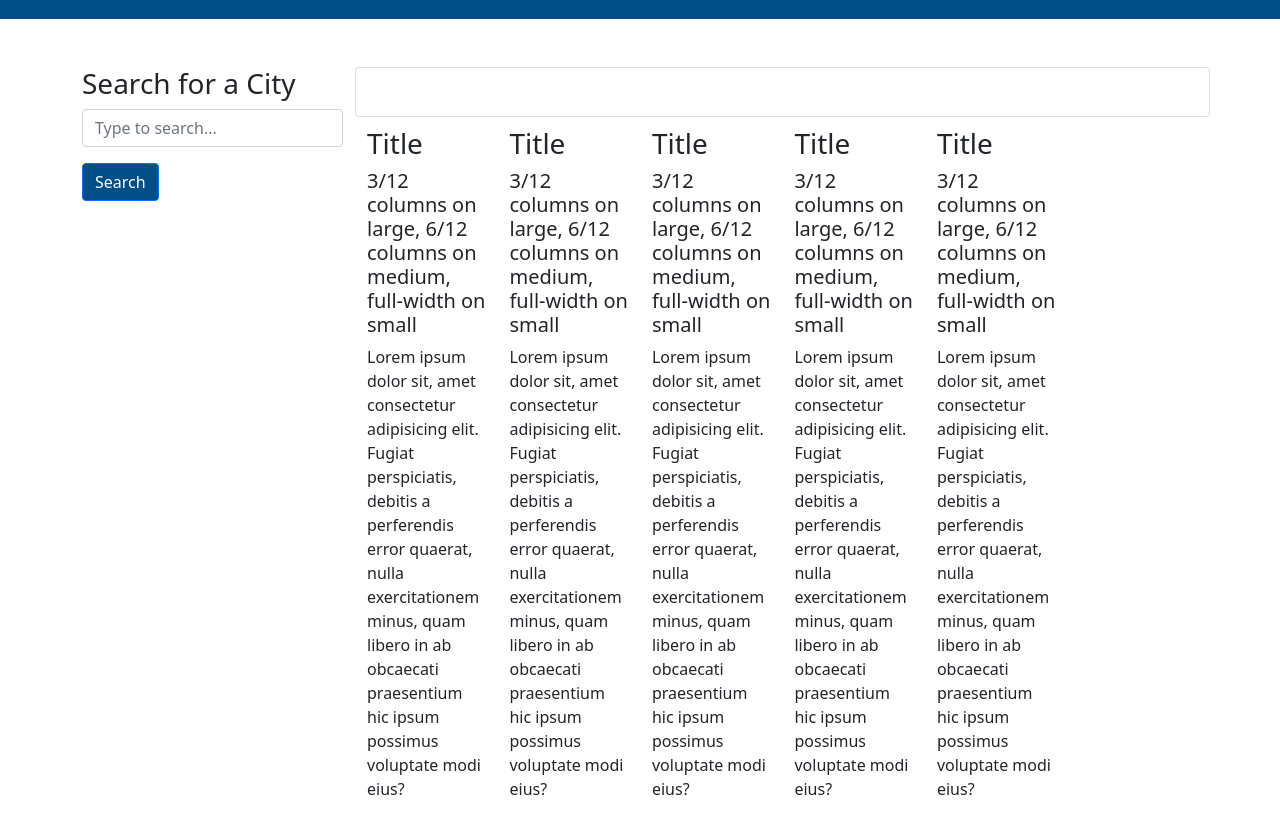
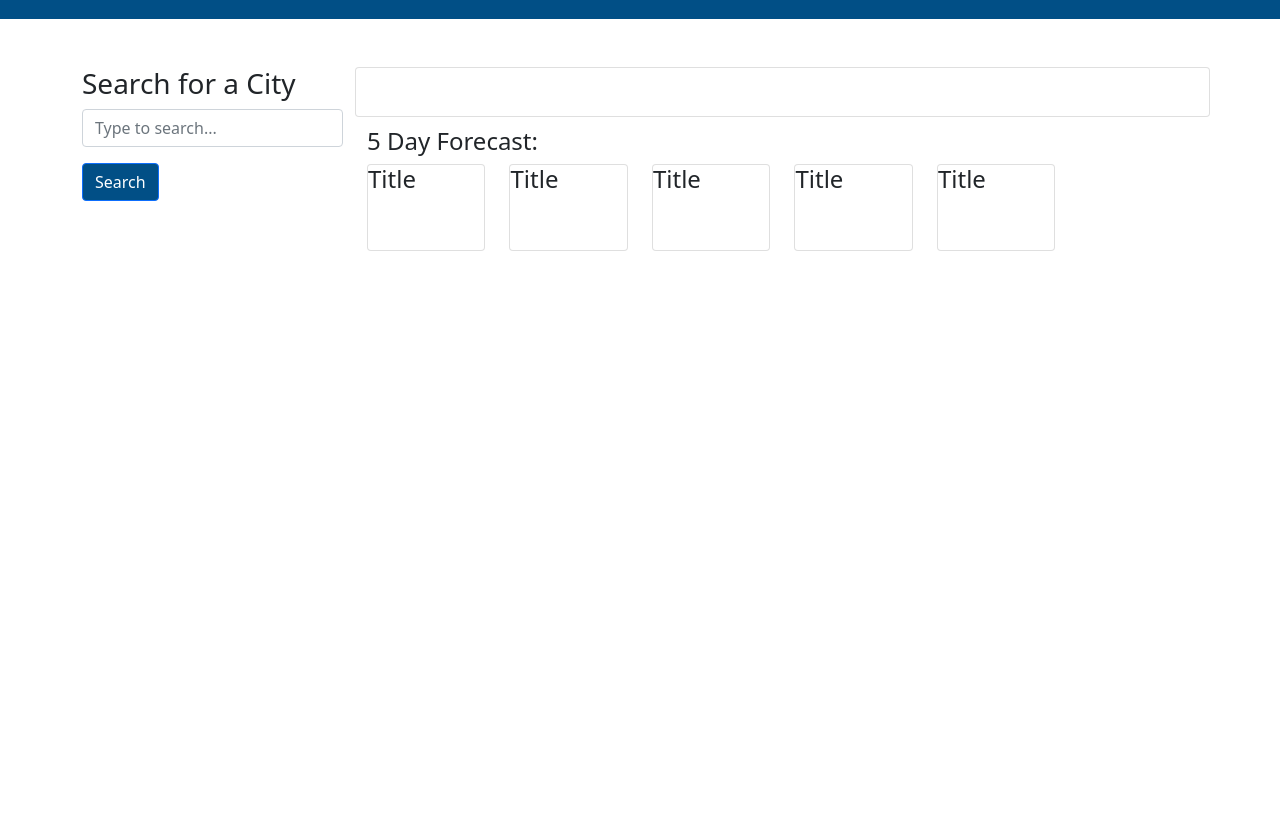
Before and after one commit to Vigneshwarie/vEatherForecasting, a plain HTML site: page index.html in a window 1280 px wide. Shown: the part 69-902 px from the top of the page. After the commit the page ends 800 px from the top, so only its background shows below. Drawn offline with nearby package versions, Linux system fonts and the light colour scheme.

Commit message:
Modified HTML for 5 displays and exctracting data based on day in JS

```diff
--- a/assets/js/script.js
+++ b/assets/js/script.js
@@ -9,6 +9,26 @@ var latitude;
 var longitude;
 
 var cityNameDisplay = document.getElementById("cityNameDisplay");
+var today = dayjs().format('YYYY-MM-DD');
+
+// Data is nested in multifolds. Tried few other ways. Im wasting time, so going with day wise. Formatting is not working in single line.
+var requestDate = dayjs(today);
+var day1 = requestDate.add(1, "day");
+var day2 = requestDate.add(2, "day");
+var day3 = requestDate.add(3, "day");
+var day4 = requestDate.add(4, "day");
+var day5 = requestDate.add(5, "day");
+
+day1 = day1.format('YYYY-MM-DD');
+day2 = day2.format('YYYY-MM-DD');
+day3 = day3.format('YYYY-MM-DD');
+day4 = day4.format('YYYY-MM-DD');
+day5 = day5.format('YYYY-MM-DD');
+
+//console.log(today + "==" + day1);
+
+
+
 
 
 $("#searchButton").on('click', function () {
@@ -62,22 +82,56 @@ function getWeatherDetails(pLatitude, pLongitude) {
      method: 'GET',
      }).then(function (response) {
           console.log('AJAX Response \n-------------');
-          //console.log(response);
+          console.log(response);
           displayCurrentDayDetails(response);
      });
 }
 
+//Reference Degree display http://mc-computing.com/languages/Javascript/Degree_Symbol/Degree_Symbol.html
+
 function displayCurrentDayDetails(data) {
-     cityNameDisplay.innerHTML = cityName;
+     cityNameDisplay.innerHTML = cityName +" ("+dayjs.unix(data.list[0].dt).format('MM/DD/YYYY')+")";
      console.log(data);
+     if (data.cnt > 1) {
+          for (var i = 0; i < data.cnt; i++) {
+               var vDate = data.list[i].dt_txt;
+               vDate = vDate.split(" ");
+               console.log(vDate[0]);
+               console.log(today);
+
+
+               // Code for current day display
+               if (vDate[0] === today) {
+                    document.getElementById("currTemp").innerHTML = "Temp: " + data.list[i].main.temp + "&degF";
+                    document.getElementById("currWind").innerHTML = "Wind Speed: " + data.list[i].wind.speed + " MPH";
+                    document.getElementById("currHumidity").innerHTML = "Humidity: " + data.list[i].main.humidity + " %";
+               }
+
+               if (vDate[0] === day1) {
+                    document.getElementById("day1Header").innerHTML = dayjs.unix(data.list[i].dt).format('MM/DD/YYYY')
+               }
+               if (vDate[0] === day2) {
+                     document.getElementById("day2Header").innerHTML = dayjs.unix(data.list[i].dt).format('MM/DD/YYYY')
+               }
+               if (vDate[0] === day3) {
+                     document.getElementById("day3Header").innerHTML = dayjs.unix(data.list[i].dt).format('MM/DD/YYYY')
+               }
+               if (vDate[0] === day4) {
+                     document.getElementById("day4Header").innerHTML = dayjs.unix(data.list[i].dt).format('MM/DD/YYYY')
+               }
+               if (vDate[0] === day5) {
+                     document.getElementById("day5Header").innerHTML = dayjs.unix(data.list[i].dt).format('MM/DD/YYYY')
+               }
+
+               //console.log(vDate[1]);
+          }
+     }
      console.log("Hello here 1");
      console.log(data.cnt);
      if (data.cnt > 1) {
           console.log(data.list[0]);
-          console.log(dayjs.unix(data.list[0].dt));
-          document.getElementById("currTemp").innerHTML = "Temp: " + data.list[0].main.temp;
-          document.getElementById("currWind").innerHTML = "Wind Speed: "+ data.list[0].wind.speed;
-          document.getElementById("currHumidity").innerHTML = "Humidity: "+data.list[0].main.humidity;
+          console.log(dayjs.unix(data.list[0].dt).format('MM/DD/YYYY'));
+
           //console.log("Hello here 2");
 
      }
--- a/index.html
+++ b/index.html
@@ -58,45 +58,56 @@
                          </div>
                     </div>
                     <div class="row">
+                         <h4 class="card-title">5 Day Forecast:</h4>
                          <div class="col-12 col-md-6 col-lg-2">
-                              <h3>Title</h3>
-                              <h5>3/12 columns on large, 6/12 columns on medium, full-width on small</h5>
-                              <p>Lorem ipsum dolor sit, amet consectetur adipisicing elit. Fugiat perspiciatis, debitis a perferendis error
-                                   quaerat, nulla exercitationem minus, quam libero in ab obcaecati praesentium hic ipsum possimus voluptate
-                                   modi
-                                   eius?</p>
+                              <div class="card">
+                                   <h4 id="day1Header">Title</h4>
+                                   <div class="card-body">
+                                        <p class="card-text" id="day1Temp"></p>
+                                        <p class="card-text" id="day1Wind"></p>
+                                        <p class="card-text" id="day1Humidity"></p>
+                                   </div>
+                              </div>
                          </div>
                          <div class="col-12 col-md-6 col-lg-2">
-                              <h3>Title</h3>
-                              <h5>3/12 columns on large, 6/12 columns on medium, full-width on small</h5>
-                              <p>Lorem ipsum dolor sit, amet consectetur adipisicing elit. Fugiat perspiciatis, debitis a perferendis error
-                                   quaerat, nulla exercitationem minus, quam libero in ab obcaecati praesentium hic ipsum possimus voluptate
-                                   modi
-                                   eius?</p>
+                              <div class="card">
+                                   <h4 id="day2Header">Title</h4>
+                                   <div class="card-body">
+                                        <p class="card-text" id="day2Temp"></p>
+                                        <p class="card-text" id="day2Wind"></p>
+                                        <p class="card-text" id="day2Humidity"></p>
+                                   </div>
+                              </div>
                          </div>
                          <div class="col-12 col-md-6 col-lg-2">
-                              <h3>Title</h3>
-                              <h5>3/12 columns on large, 6/12 columns on medium, full-width on small</h5>
-                              <p>Lorem ipsum dolor sit, amet consectetur adipisicing elit. Fugiat perspiciatis, debitis a perferendis error
-                                   quaerat, nulla exercitationem minus, quam libero in ab obcaecati praesentium hic ipsum possimus voluptate
-                                   modi
-                                   eius?</p>
+                              <div class="card">
+                                   <h4 id="day3Header">Title</h4>
+                                   <div class="card-body">
+                                        <p class="card-text" id="day3Temp"></p>
+                                        <p class="card-text" id="day3Wind"></p>
+                                        <p class="card-text" id="day3Humidity"></p>
+                                   </div>
+                              </div>
                          </div>
                          <div class="col-12 col-md-6 col-lg-2">
-                              <h3>Title</h3>
-                              <h5>3/12 columns on large, 6/12 columns on medium, full-width on small</h5>
-                              <p>Lorem ipsum dolor sit, amet consectetur adipisicing elit. Fugiat perspiciatis, debitis a perferendis error
-                                   quaerat, nulla exercitationem minus, quam libero in ab obcaecati praesentium hic ipsum possimus voluptate
-                                   modi
-                                   eius?</p>
+                              <div class="card">
+                                   <h4 id="day4Header">Title</h4>
+                                   <div class="card-body">
+                                        <p class="card-text" id="day4Temp"></p>
+                                        <p class="card-text" id="day4Wind"></p>
+                                        <p class="card-text" id="day4Humidity"></p>
+                                   </div>
+                              </div>
                          </div>
                          <div class="col-12 col-md-6 col-lg-2">
-                              <h3>Title</h3>
-                              <h5>3/12 columns on large, 6/12 columns on medium, full-width on small</h5>
-                              <p>Lorem ipsum dolor sit, amet consectetur adipisicing elit. Fugiat perspiciatis, debitis a perferendis error
-                                   quaerat, nulla exercitationem minus, quam libero in ab obcaecati praesentium hic ipsum possimus voluptate
-                                   modi
-                                   eius?</p>
+                              <div class="card">
+                                   <h4 id="day5Header">Title</h4>
+                                   <div class="card-body">
+                                        <p class="card-text" id="day5Temp"></p>
+                                        <p class="card-text" id="day5Wind"></p>
+                                        <p class="card-text" id="day5Humidity"></p>
+                                   </div>
+                              </div>
                          </div>
                     </div>
                </div>
```
